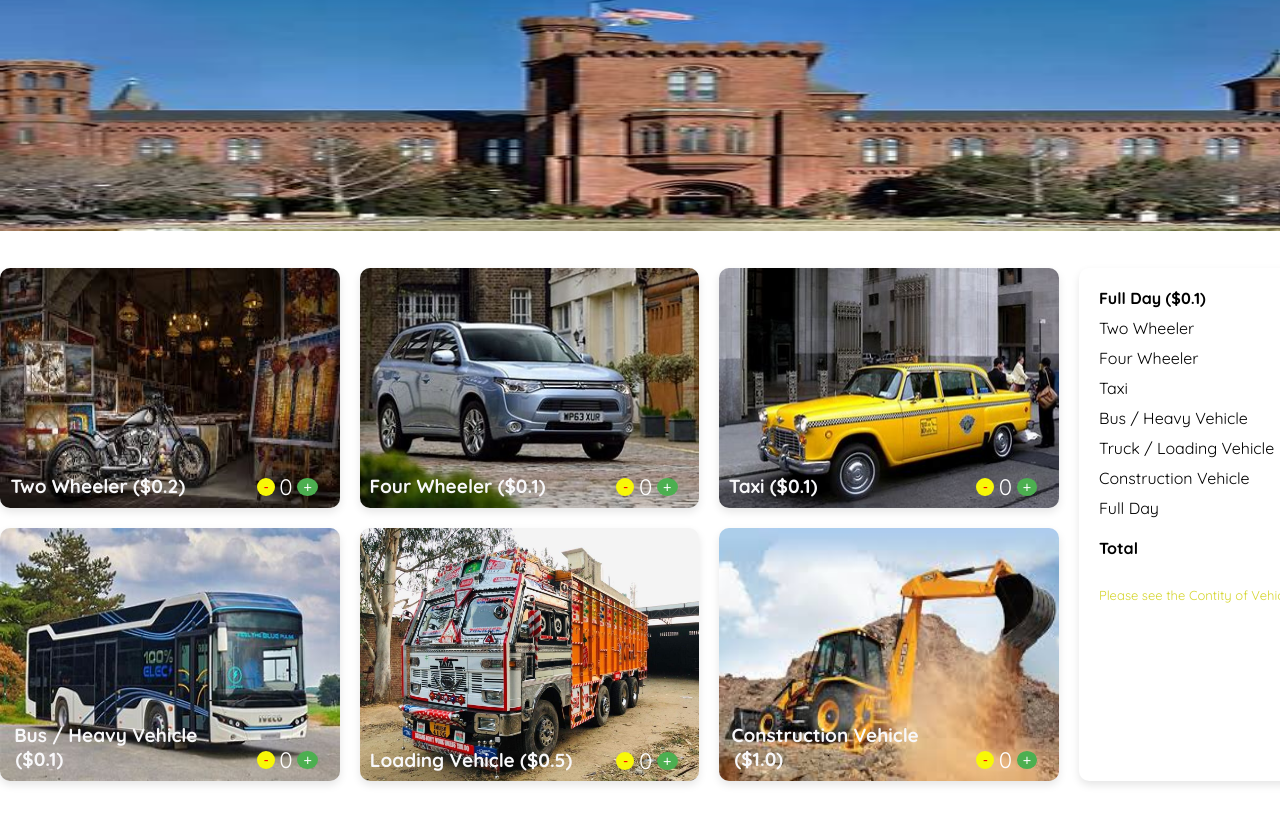
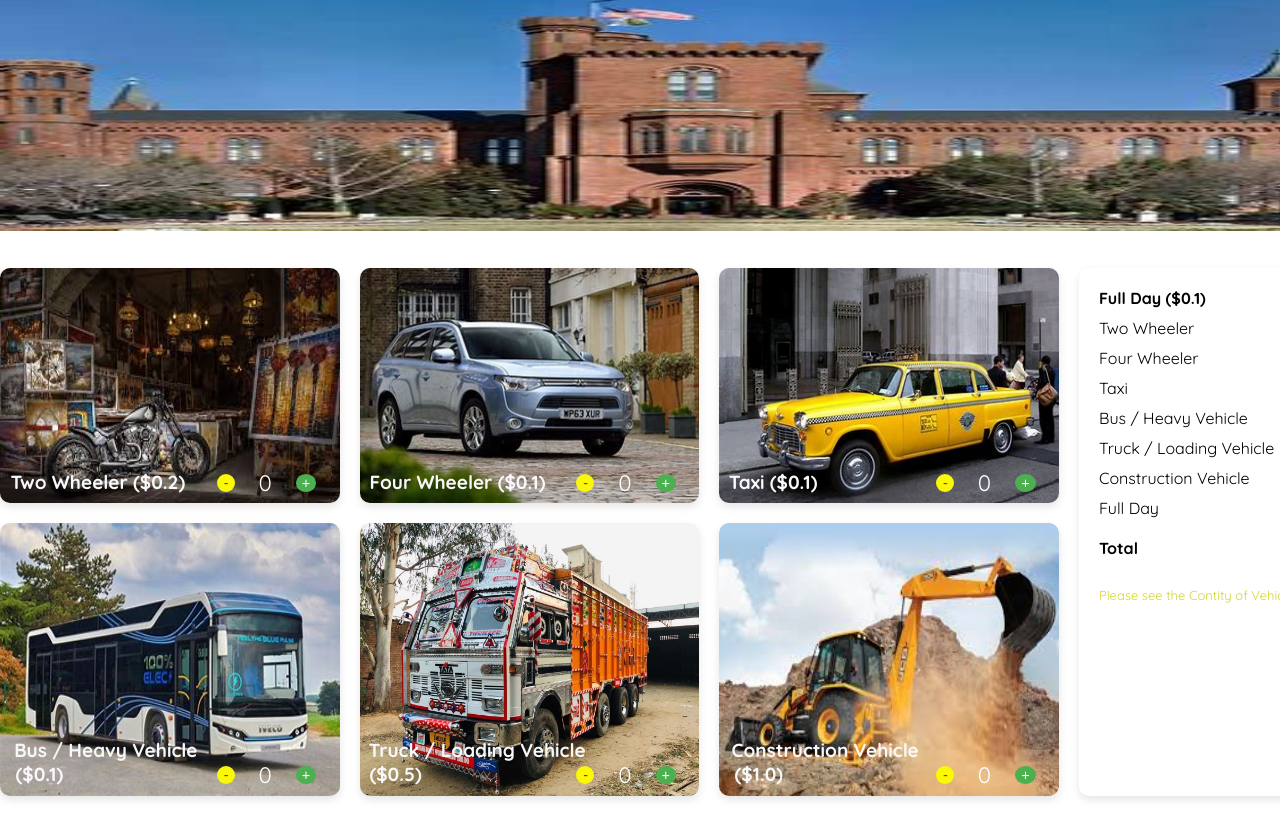
Before and after one commit to nkayat/Ticket-Website, a plain HTML site: page Ticket Website/index.html in a window 1280 px wide. Shown: the part 62-878 px from the top of the page. Drawn offline with Linux system fonts and the light colour scheme.

Commit message:
Add New Web Application

```diff
--- a/Ticket Website/index.html
+++ b/Ticket Website/index.html
@@ -75,8 +75,8 @@
                 <div class="card" id="Truck">
                     <img   src="truck.jpg" alt="Truck / Loading Vehicle">
                     <div class="container" id="Truck1">
-                        <h4><b>Loading Vehicle ($0.5)</b></h4>
-                        <div class="info">
+                        <h4><b>Truck / Loading Vehicle ($0.5)</b></h4>
+                        <div class="info" id="Heavy">
                             <button class="coin" data-type="Truck / Loading Vehicle" data-price="0.5">-</button>
                             <span class="count">0</span>
                             <button class="add-btn" data-type="Truck / Loading Vehicle" data-price="0.5">+</button>
--- a/Ticket Website/style.css
+++ b/Ticket Website/style.css
@@ -155,7 +155,18 @@ b {
   top: -25px;
 }
 #Truck1 h4 b{
-  margin-right: 7.3rem;
+  margin-right: 4.3rem;
+  margin-left: -19rem;
+  /* padding-right: 2rem; */
+  padding: 199px;
+  position: relative;
+  top: -25px;
+}
+#Heavy{
+  /* position: relative;
+  margin-top: -3rem; */
+  position: relative;
+  top: -25px;
 }
 #Construction h4 b{
 margin-right: 15.3rem;
@@ -186,8 +197,8 @@ top: -25px;
   display: flex;
   justify-content: space-between;
   align-items: center;
-  margin-top: 2.3%;
-  margin-left: 240.7px;
+  margin-top: 13px;
+  margin-left: 200.7px;
 }
 
 .coin {
@@ -198,7 +209,8 @@ top: -25px;
 
 .count {
   font-size: 1.4em;
-  margin: 0.3rem;
+  margin-left: 24px;
+  margin-right: 24px;
   color: #ffffff;
 }
 
```
